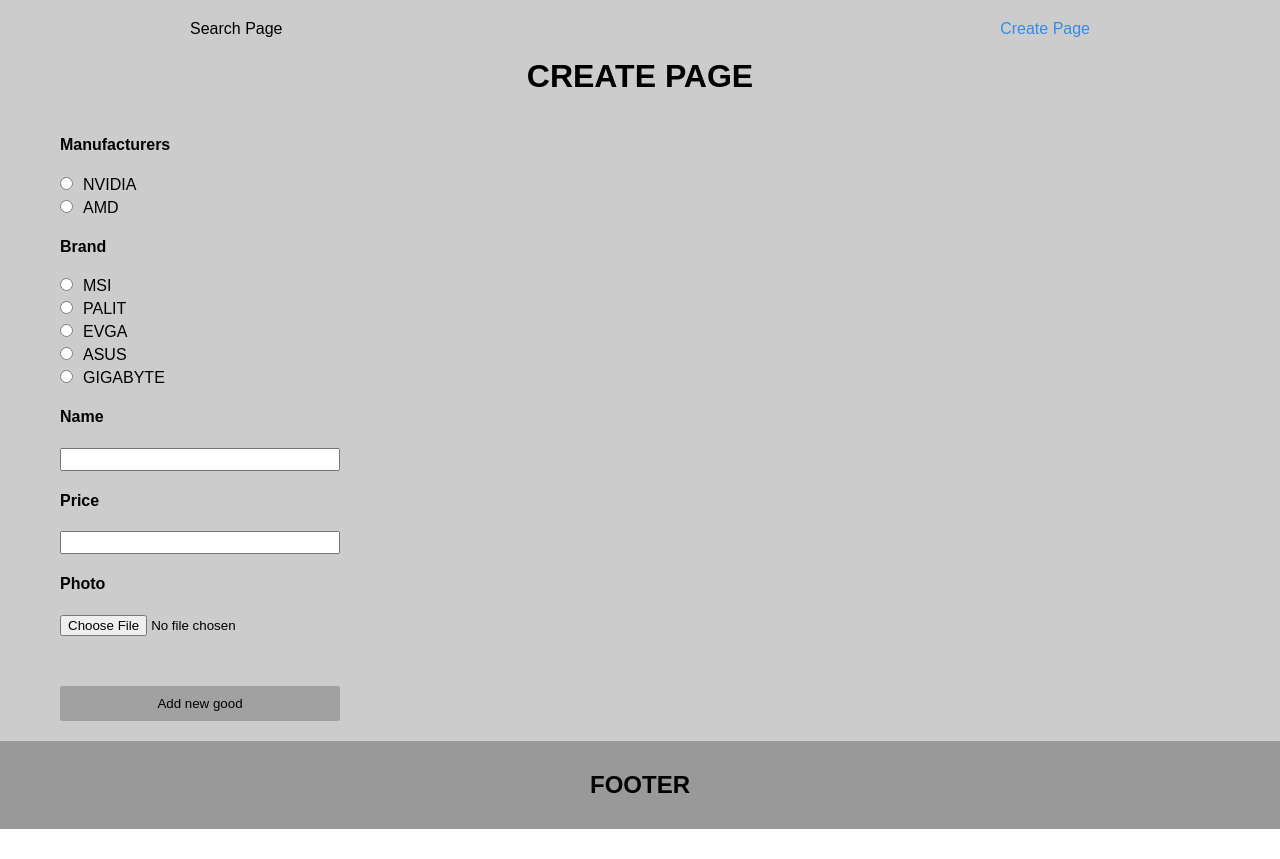
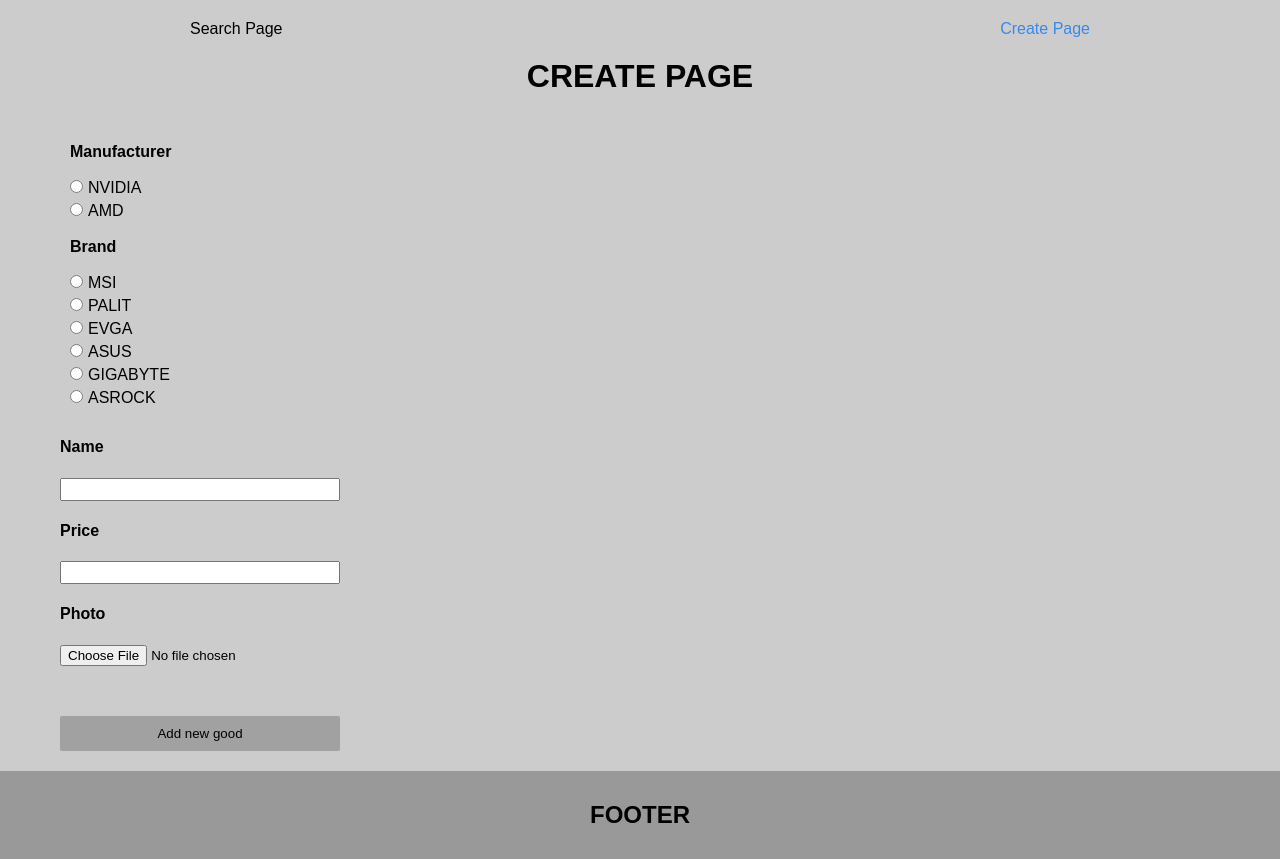
Before and after one commit to Fpsska/SmartDesign-Task, a React (Create React App) app: page /createpage in a window 1280 px wide. Before the commit the page ends 829 px from the top, so only its background shows below. Built offline with nearby package versions, Linux system fonts and the light colour scheme.

Commit message:
feat: create sortByManufactrurer, sortByBrand, resetFilters functions & add condition launch of handleManufacturer, handleBrand functions & create FilterMenu component

```diff
--- a/src/components/createform/CreateForm.jsx
+++ b/src/components/createform/CreateForm.jsx
@@ -1,117 +1,118 @@
 import React, { useState, useRef } from "react";
 import { FetchMongoData } from "../../hooks/request";
 
-import "./createform.scss"
+import FilterMenu from "../filtermenu/FilterMenu";
+import "./createform.scss";
 
 const CreateForm = () => {
-
-    const [name, setName] = useState("")
+  const [name, setName] = useState("");
   const [price, setPrice] = useState("");
   const [preview, setPreview] = useState("");
-    const [manufacturer, setManufacturer] = useState("")
-    const [brand, setBrand] = useState("")
-    const { loading, error, request } = FetchMongoData()
+  const [manufacturer, setManufacturer] = useState("");
+  const [brand, setBrand] = useState("");
+  const { request } = FetchMongoData();
 
-    const [isDisabled, setDisabledStatus] = useState(false)
+  const [isDisabled, setDisabledStatus] = useState(false);
 
-    const form = useRef(null)
+  const [isCreatePage, setCreatePageStatus] = useState(true);
+
+  const form = useRef(null);
 
   const selectFile = (e) => {
-        setPreview(e.target.files[0].name)
-    }
+    setPreview(e.target.files[0].name);
+  };
 
   const addGood = async () => {
-        if (name === "" || price === "" || preview === "" || manufacturer === "" || brand === "") {
-            return
+    if (name === "" || price === "" || preview === "" || manufacturer === "" || brand === ""
+    ) {
+      return;
     } else {
-            const newItem = { name, price, preview, manufacturer, brand }
-            console.log(newItem)
+      const newItem = { name, price, preview, manufacturer, brand };
+      console.log(newItem);
       try {
         //  https://backend-smart-design-task.herokuapp.com/cards http://localhost:8080/cards
-                const data = await request("POST", "https://backend-smart-design-task.herokuapp.com/cards", newItem)
-                console.log(data)
+        const data = await request(
+          "POST",
+          "https://backend-smart-design-task.herokuapp.com/cards",
+          newItem
+        );
+        console.log(data);
       } catch (error) { }
     }
-    }
-
-    const handleManufacturer = (e) => {
-        setManufacturer((e.target.id))
-    }
-
-    const handleBrand = (e) => {
-        setBrand(e.target.id)
-    }
+  };
 
   const handleFormSubmit = (e) => {
-        e.preventDefault()
-        form.current.reset()
-        setName("")
-        setPrice("")
-        setPreview("")
-        alert("New good is successfully added")
-    }
+    e.preventDefault();
+    form.current.reset();
+    setName("");
+    setPrice("");
+    setPreview("");
+    alert("New good is successfully added");
+  };
 
   return (
-        <form className="create-from" action="" onSubmit={handleFormSubmit} ref={form} >
-            <div className="create-from__column">
-                <h4 className="create-from__name">Manufacturers</h4>
-                <div className="create-from__option">
-                    <input className="create-from__radio" type="radio" name="manufacturer" id="nvidia" required disabled={isDisabled ? true : ""} onChange={handleManufacturer} />
-                    <label className="create-from__value" htmlFor="nvidia">NVIDIA</label>
+    <form
+      className="create-from"
+      action=""
+      onSubmit={handleFormSubmit}
+      ref={form}
+    >
+      <div className="filter">
+        <FilterMenu
+          isCreatePage={isCreatePage}
+          setManufacturer={setManufacturer}
+          setBrand={setBrand}
+        />
       </div>
-                <div className="create-from__option">
-                    <input className="create-from__radio" type="radio" name="manufacturer" id="amd" required disabled={isDisabled ? true : ""} onChange={handleManufacturer} />
-                    <label className="create-from__value" htmlFor="amd">AMD</label>
-                </div>
-            </div>
-
-            <div className="create-from__column">
-                <h4 className="create-from__name">Brand</h4>
-                <div className="create-from__option">
-                    <input className="create-from__radio" type="radio" name="brand" id="msi" required disabled={isDisabled ? true : ""} onChange={handleBrand} />
-                    <label className="create-from__value" htmlFor="msi">MSI</label>
-                </div>
-                <div className="create-from__option">
-                    <input className="create-from__radio" type="radio" name="brand" id="palit" required disabled={isDisabled ? true : ""} onChange={handleBrand} />
-                    <label className="create-from__value" htmlFor="palit">PALIT</label>
-                </div>
-                <div className="create-from__option">
-                    <input className="create-from__radio" type="radio" name="brand" id="evga" required disabled={isDisabled ? true : ""} onChange={handleBrand} />
-                    <label className="create-from__value" htmlFor="evga">EVGA</label>
-                </div>
-                <div className="create-from__option">
-                    <input className="create-from__radio" type="radio" name="brand" id="asus" required disabled={isDisabled ? true : ""} onChange={handleBrand} />
-                    <label className="create-from__value" htmlFor="asus">ASUS</label>
-                </div>
-                <div className="create-from__option">
-                    <input className="create-from__radio" type="radio" name="brand" id="gigabyte" required disabled={isDisabled ? true : ""} onChange={handleBrand} />
-                    <label className="create-from__value" htmlFor="gigabyte">GIGABYTE</label>
-                </div>
-            </div>
-
       <div className="create-from__column">
         <h4 className="create-from__name">Name</h4>
         <div className="create-from__option">
-                    <input className="create-from__name" type="text" required disabled={isDisabled ? true : ""} value={name} onChange={e => setName((e.target.value).toUpperCase())} />
+          <input
+            className="create-from__name"
+            type="text"
+            required
+            disabled={isDisabled ? true : ""}
+            value={name}
+            onChange={(e) => setName(e.target.value.toUpperCase())}
+          />
         </div>
       </div>
 
       <div className="create-from__column">
         <h4 className="create-from__name">Price</h4>
         <div className="create-from__option">
-                    <input className="create-from__price" type="number" required disabled={isDisabled ? true : ""} value={price} onChange={e => setPrice(e.target.value)} />
+          <input
+            className="create-from__price"
+            type="number"
+            required
+            disabled={isDisabled ? true : ""}
+            value={price}
+            onChange={(e) => setPrice(e.target.value)}
+          />
         </div>
       </div>
 
       <div className="create-from__column">
         <h4 className="create-from__name">Photo</h4>
         <div className="create-from__option">
-                    <input className="create-from__input--file" type="file" required disabled={isDisabled ? true : ""} onChange={selectFile} />
+          <input
+            className="create-from__input--file"
+            type="file"
+            required
+            disabled={isDisabled ? true : ""}
+            onChange={selectFile}
+          />
         </div>
       </div>
-            <button className="create-from__button" disabled={isDisabled ? true : ""} onClick={addGood}>Add new good</button>
+      <button
+        className="create-from__button"
+        disabled={isDisabled ? true : ""}
+        onClick={addGood}
+      >
+        Add new good
+      </button>
     </form>
-    )
-}
+  );
+};
 
 export default CreateForm;
--- /dev/null
+++ b/src/components/filtermenu/FilterMenu.jsx
@@ -0,0 +1,74 @@
+import React from "react"
+import "./filtermenu.scss"
+
+const FilterMenu = ({ loading, isCreatePage, setManufacturer, setBrand, sortByManufacturer, sortByBrand }) => {
+
+    const handleManufacturer = (e) => {
+        if (isCreatePage === true) {
+            setManufacturer(e.target.id)
+        } else {
+            sortByManufacturer(e.target.id)
+            setManufacturer(e.target.id)
+        }
+    }
+
+    const handleBrand = (e) => {
+        if (isCreatePage === true) {
+            setBrand(e.target.id)
+        } else {
+            setBrand(e.target.id)
+            sortByBrand(e.target.id)
+        }
+    }
+
+    return (
+        <>
+            <div className="filter__column">
+                <h4 className="filter__title">Manufacturer</h4>
+                <div className="filter__option">
+                    <input className="filter__radio" type="radio" name="producer" id="nvidia" required={isCreatePage ? true : ""} disabled={loading ? true : ""} onChange={handleManufacturer} />
+                    <label className="filter__value" htmlFor="nvidia">NVIDIA</label>
+                </div>
+                <div className="filter__option">
+                    <input className="filter__radio" type="radio" name="producer" id="amd" required={isCreatePage ? true : ""} disabled={loading ? true : ""} onChange={handleManufacturer} />
+                    <label className="filter__value" htmlFor="amd">AMD</label>
+                </div>
+            </div>
+            <div className="filter__column">
+                <h4 className="filter__title">Brand</h4>
+                <div className="filter__option">
+                    <input className="filter__radio" type="radio" name="brand" id="msi" required={isCreatePage ? true : ""} disabled={loading ? true : ""} onChange={handleBrand} />
+                    <label className="create-from__value" htmlFor="msi">MSI</label>
+                </div>
+                <div className="filter__option">
+                    <input className="filter__radio" type="radio" name="brand" id="palit" required={isCreatePage ? true : ""} disabled={loading ? true : ""} onChange={handleBrand} />
+                    <label className="filter__value" htmlFor="palit">PALIT</label>
+                </div>
+                <div className="filter__option">
+                    <input className="filter__radio" type="radio" name="brand" id="evga" required={isCreatePage ? true : ""} disabled={loading ? true : ""} onChange={handleBrand} />
+                    <label className="filter__value" htmlFor="evga">EVGA</label>
+                </div>
+                <div className="filter__option">
+                    <input className="filter__radio" type="radio" name="brand" id="asus" required={isCreatePage ? true : ""} disabled={loading ? true : ""} onChange={handleBrand} />
+                    <label className="filter__value" htmlFor="asus">ASUS</label>
+                </div>
+                <div className="filter__option">
+                    <input className="filter__radio" type="radio" name="brand" id="gigabyte" required={isCreatePage ? true : ""} disabled={loading ? true : ""} onChange={handleBrand} />
+                    <label className="filter__value" htmlFor="gigabyte">GIGABYTE</label>
+                </div>
+                <div className="filter__option">
+                    <input className="filter__radio" type="radio" name="brand" id="asrock" required={isCreatePage ? true : ""} disabled={loading ? true : ""} onChange={handleBrand} />
+                    <label className="filter__value" htmlFor="asrock">ASROCK</label>
+                </div>
+            </div>
+            {
+                isCreatePage ?
+                    <></>
+                    :
+                    <button className="filter__button" disabled={loading ? true : ""}>reset filters</button>
+            }
+        </>
+    )
+}
+
+export default FilterMenu;
--- /dev/null
+++ b/src/components/filtermenu/filtermenu.scss
@@ -0,0 +1,23 @@
+.filter {
+    display: flex;
+    flex-direction: column;
+    flex-grow: 0;
+    padding: 10px 0 10px 10px;
+    margin: 0 0 0 auto;
+    &__option {
+        &:not(:last-child) {
+            margin: 0 0 5px 0;
+        }
+    }
+    &__radio {
+        margin: 0 5px 0 0;
+    }
+    &__title {
+        margin: 18px 0;
+    }
+    &__button {
+        margin: 20px 0 0 0;
+        border: 1px solid #000;
+        background-color: transparent;
+    }
+}
--- a/src/components/pages/SearchPage.jsx
+++ b/src/components/pages/SearchPage.jsx
@@ -1,15 +1,24 @@
-import React from "react";
+import React, {useRef} from "react";
 import { useState } from "react";
 import { useEffect } from "react";
+import { FetchMongoData } from "../../hooks/request";
+import { useFilter } from "../../hooks/filter";
 import Input from "../common/input/Input";
 import CardList from "../card/CardList";
 import Preloader from "../common/preloader/Preloader";
-import { FetchMongoData } from "../../hooks/request";
-import { useFilter } from "../../hooks/filter";
+import FilterMenu from "../filtermenu/FilterMenu";
+
 
 const SearchPage = () => {
+  const [manufacturer, setManufacturer] = useState("")
+  const [brand, setBrand] = useState("")
   const { loading, error, request } = FetchMongoData();
+
   const [data, setData] = useState([]);
+  const [filtederData, setfiltederData] = useState(data)
+  const [isFiltered, setFilteredStatus] = useState(false)
+
+  const filterForm = useRef(null)
 
   const getMongoData = async () => {
     try {
@@ -20,13 +29,40 @@ const SearchPage = () => {
   };
 
   const { enteredSearchValue, setEnteredSearchValue, sortedItems } = useFilter(
-    data,
-    "name"
+    data, "name"
   );
+
+
+  const sortByManufacturer = (sortArg) => {
+    if (sortArg === "nvidia" || sortArg === "amd") {
+      let dataManufacturer = [...data].filter(item => item.manufacturer === sortArg)
+      setfiltederData(dataManufacturer)
+      setFilteredStatus(true)
+    } else {
+      setfiltederData(sortedItems)
+    }
+  }
+
+  const sortByBrand = (sortArg) => {
+    if (sortArg === "msi" || sortArg === "palit" || sortArg === "evga" || sortArg === "asus" || sortArg === "gigabyte" || sortArg === "asrock") {
+      let dataBrand = [...data].filter(item => item.brand === sortArg)
+      setfiltederData(dataBrand)
+      setFilteredStatus(true)
+    } else {
+      setfiltederData(sortedItems)
+    }
+  }
+
+  const resetFilters = (e) => {
+    e.preventDefault();
+    setFilteredStatus(false)
+    filterForm.current.reset();
+  }
 
   useEffect(() => {
     getMongoData();
   }, []);
+
 
   return (
     <div className="search">
@@ -39,14 +75,19 @@ const SearchPage = () => {
             loading={loading}
           />
         </form>
+        <div className="search__section">
           <div className="search__list">
             {loading ?
               <Preloader />
               :
               error ? <h2 className="error">{`Error: ${error}`}</h2>
                 :
-              <CardList sortedItems={sortedItems} />
+                <CardList data={isFiltered ? filtederData : sortedItems} />
             }
+          </div>
+          <form className="filter" action="" onSubmit={resetFilters} ref={filterForm}>
+            <FilterMenu loading={loading} setManufacturer={setManufacturer} setBrand={setBrand} sortByManufacturer={sortByManufacturer} sortByBrand={sortByBrand} />
+          </form>
         </div>
       </div>
     </div>
```
Also changed, not shown: src/assets/scss/style.scss (+9 -1 lines), src/components/card/CardList.jsx (+17 -4 lines). Lines whose indentation alone changed are shown as unchanged.
